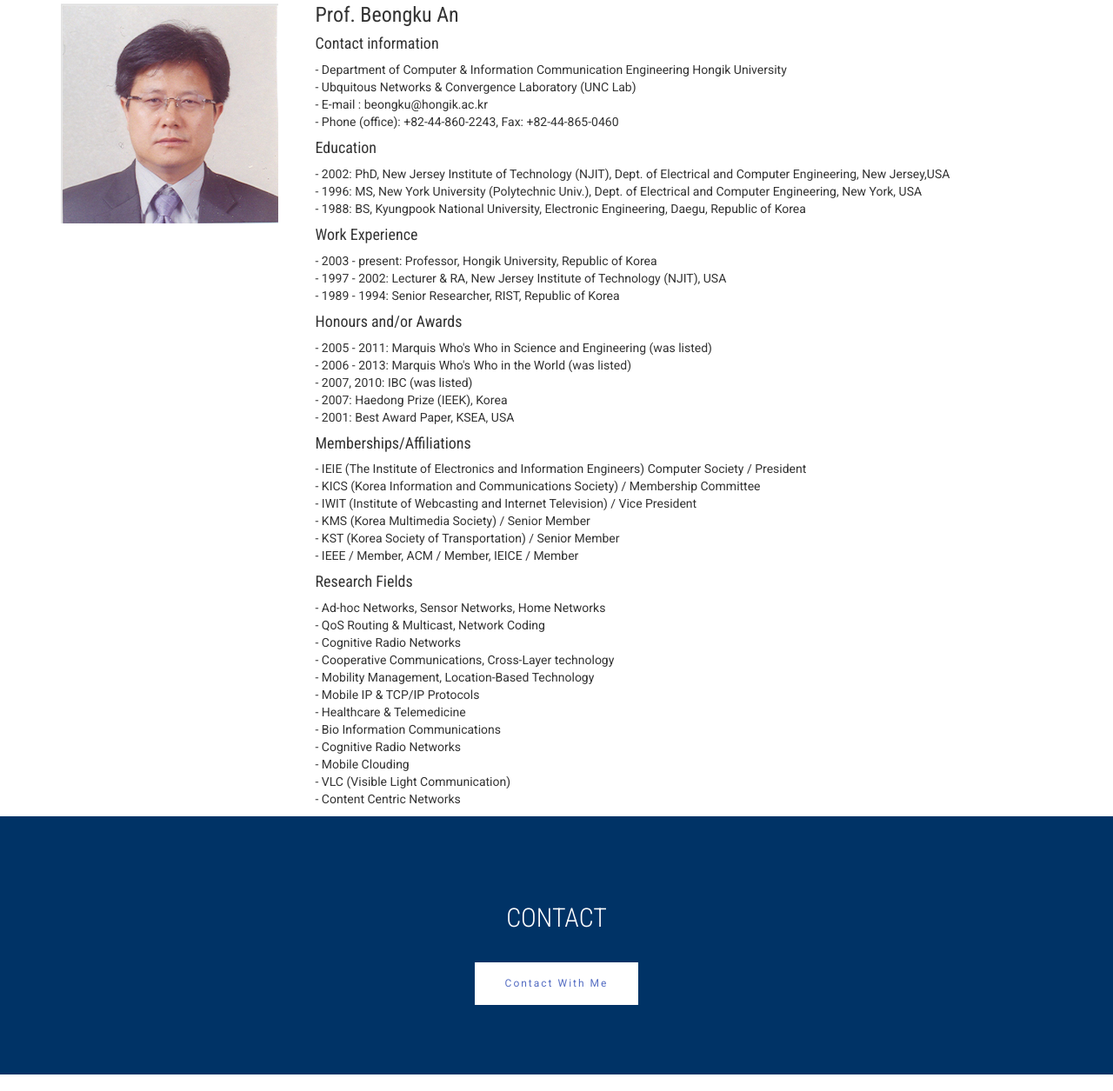
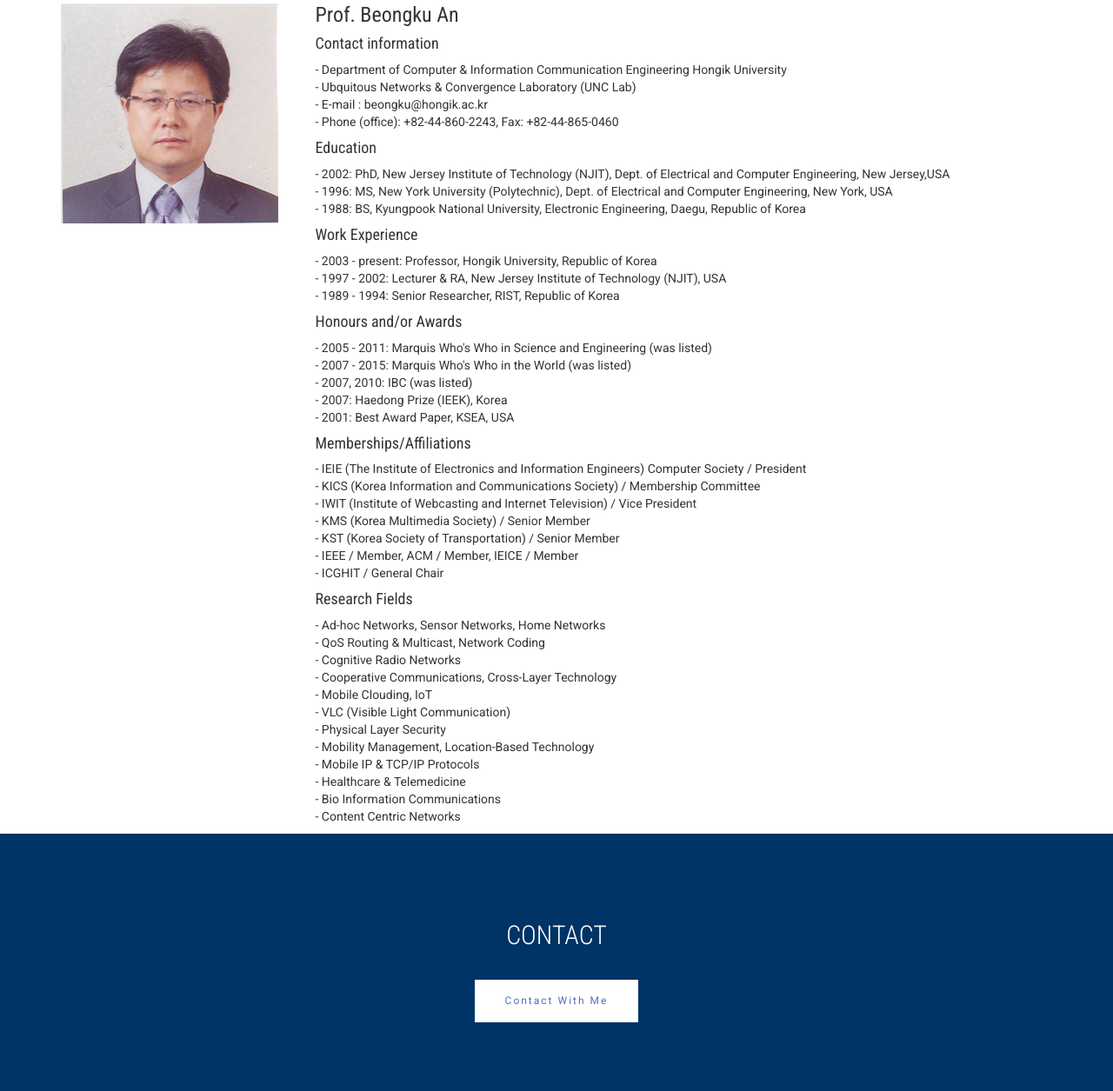
Before and after one commit to jaejin1/UNClabhomepage, a PHP site: page /professor.php in a window 1280 px wide. Shown: the part 356-1611 px from the top of the page at 87% size. Run offline with PHP 8.4, Linux system fonts and the light colour scheme; some libraries are stand-ins or nearby versions; some web fonts are replaced.

Commit message:
논문추가 및 이력 추가

```diff
--- a/internationalJ.php
+++ b/internationalJ.php
@@ -103,6 +103,10 @@ Header Section Start
                 <div class="block" style="text-align:justify">
                     <h3 class="count">International Journals :  </h3>
                     <ul>
+                        <li>- An Analysis Modeling Architecture for Supporting Physical Layer Security of Wireless Networks Under Hardware Impairments, SERSC, Accpted to be Published, May 2016</li>
+                        <li>- EHER: An Energy Harvesting Aware Entropy Based Routing Protocol in Mobile Ad-hoc , SERSC, Accpted to be Published, July 2016</li>
+                        <li>- Performance Analysis of Multirelay RF Energy Harvesting Cooperative Networks with Hardware Impairments, IET Communications, Accpted to be Published, June 2016</li>
+                        <li>- Outage Performance Analysis of Relay Selection Schemes in Wireless Energy Harvesting Cooperative Networks over Non-Identical Rayleigh Fading Channels, Sensors, vol. 16, February 2016.</li>
                         <li>- A modeling framework for supporting and evaluating connectivity in cognitive radio ad-hoc networks with beamforming, WIRELESS NETWORKS, vol. 22(2016), no 3, April 2016.</li>
                         <li>- Outage Performance Analysis of Relay Selection Schemes in Wireless Energy Harvesting Cooperative Networks over Non-Identical Rayleigh Fading Channels, SENSORS, Sensor 2016, 16(295), February 2016.</li>
                         <li>- Connectivity Analysis of Cognitive radio Ad-hoc Networks with Shadow Fading, KSII TRANSACTIONS ON INTERNET AND INFORMATION SYSTEMS vol.9, no.9,  September 2015.</li>
--- a/professor.php
+++ b/professor.php
@@ -117,7 +117,7 @@ include_once $_SERVER['DOCUMENT_ROOT'].'/templete/common.php';
                             <h4>Education</h4>
                             <ul>
                                 <li> - 2002: PhD, New Jersey Institute of Technology (NJIT), Dept. of Electrical and Computer Engineering, New Jersey,USA</li>
-                                <li> - 1996: MS, New York University (Polytechnic Univ.), Dept. of Electrical and Computer Engineering, New York, USA</li>
+                                <li> - 1996: MS, New York University (Polytechnic), Dept. of Electrical and Computer Engineering, New York, USA</li>
                                 <li> - 1988: BS, Kyungpook National University, Electronic Engineering, Daegu, Republic of Korea</li>
                             </ul>
                             <h4>Work Experience</h4>
@@ -129,7 +129,7 @@ include_once $_SERVER['DOCUMENT_ROOT'].'/templete/common.php';
                             <h4>Honours and/or Awards</h4>
                             <ul>
                                 <li> - 2005 - 2011: Marquis Who's  Who in Science and Engineering (was listed)</li>
-                                <li> - 2006 - 2013: Marquis Who's  Who in the World (was listed)</li>
+                                <li> - 2007 - 2015: Marquis Who's  Who in the World (was listed)</li>
                                 <li> - 2007, 2010: IBC (was listed)</li>
                                 <li> - 2007: Haedong Prize (IEEK), Korea </li>
                                 <li> - 2001: Best Award Paper, KSEA, USA</li>
@@ -137,25 +137,26 @@ include_once $_SERVER['DOCUMENT_ROOT'].'/templete/common.php';
                             <h4>Memberships/Affiliations</h4>
                             <ul>
                                 <li> - IEIE (The Institute of Electronics and Information Engineers) Computer Society / President</li>
-                                <li> -  KICS (Korea Information and Communications Society) / Membership Committee</li>
-                                <li> -  IWIT (Institute of Webcasting and Internet Television) / Vice President</li>
+                                <li> - KICS (Korea Information and Communications Society) / Membership Committee</li>
+                                <li> - IWIT (Institute of Webcasting and Internet Television) / Vice President</li>
                                 <li> - KMS (Korea Multimedia Society) / Senior Member</li>
                                 <li> - KST (Korea Society of Transportation) / Senior Member</li>
                                 <li> - IEEE / Member, ACM / Member, IEICE / Member</li>
+                                <li> - ICGHIT / General Chair</li>
                             </ul>
                             <h4>Research Fields</h4>
                             <ul>
                                 <li> - Ad-hoc Networks, Sensor Networks, Home Networks</li>
                                 <li> - QoS Routing & Multicast, Network Coding</li>
                                 <li> - Cognitive Radio Networks</li>
-                                <li> - Cooperative Communications, Cross-Layer technology</li>
+                                <li> - Cooperative Communications, Cross-Layer Technology</li>
+                                <li> - Mobile Clouding, IoT</li>
+                                <li> - VLC (Visible Light Communication)</li>
+                                <li> - Physical Layer Security</li>
                                 <li> - Mobility Management, Location-Based Technology</li>
                                 <li> - Mobile IP & TCP/IP Protocols </li>
                                 <li> - Healthcare & Telemedicine</li>
                                 <li> - Bio Information Communications</li>
-                                <li> - Cognitive Radio Networks</li>
-                                <li> - Mobile Clouding</li>
-                                <li> - VLC (Visible Light Communication)</li>
                                 <li> - Content Centric Networks</li>
                             </ul>
                         </div>
--- a/project.php
+++ b/project.php
@@ -106,6 +106,8 @@ Header Section Start
                     <h3>Current Research Projects</h3>
                     <h4 class="count">Number of Project :  </h4>
                     <ul>
+                        <li>- 2016.06.01 - 2019.05.31, IoT 기반 모바일 스마트 태양광발전 관제시스템, Ministry of Science, ICT and Future Planning (미래창조과학부/한국연구재단)</li>
+                        <li>- 2016.06.01 - 2016.11.30, 가시광통신시스템을 이용한 실내 IoT 시스템, KOREA SCIENCE AND ENGINEERING FOUNDATION (한국과학재단)</li>
                         <li>- 2015.09.01 - 2016.06.30, 사용자 환경(UX·UI)을 극대화한 SPICE기반 모바일 전용 가상화 클라이언트 개발, Ministry of Science, ICT and Future Planning (미래창조과학부)</li>
                         <li>- 2013.12.01 - 2014.11.30, 태양광 발전설비 모니터링 시스템개발, Korea Small and Medium Business Administration (중소기업청)</li>
                         <li>- 2012.12.01 - 2015.11.30, Network Coding based Cooperative Transmission and Cooperative Routing in Mobile Cognitive Ad-Hoc Wireless Networks, <br>KOREA RESEARCH FOUNDATION(한국연구재단)</li>
```
